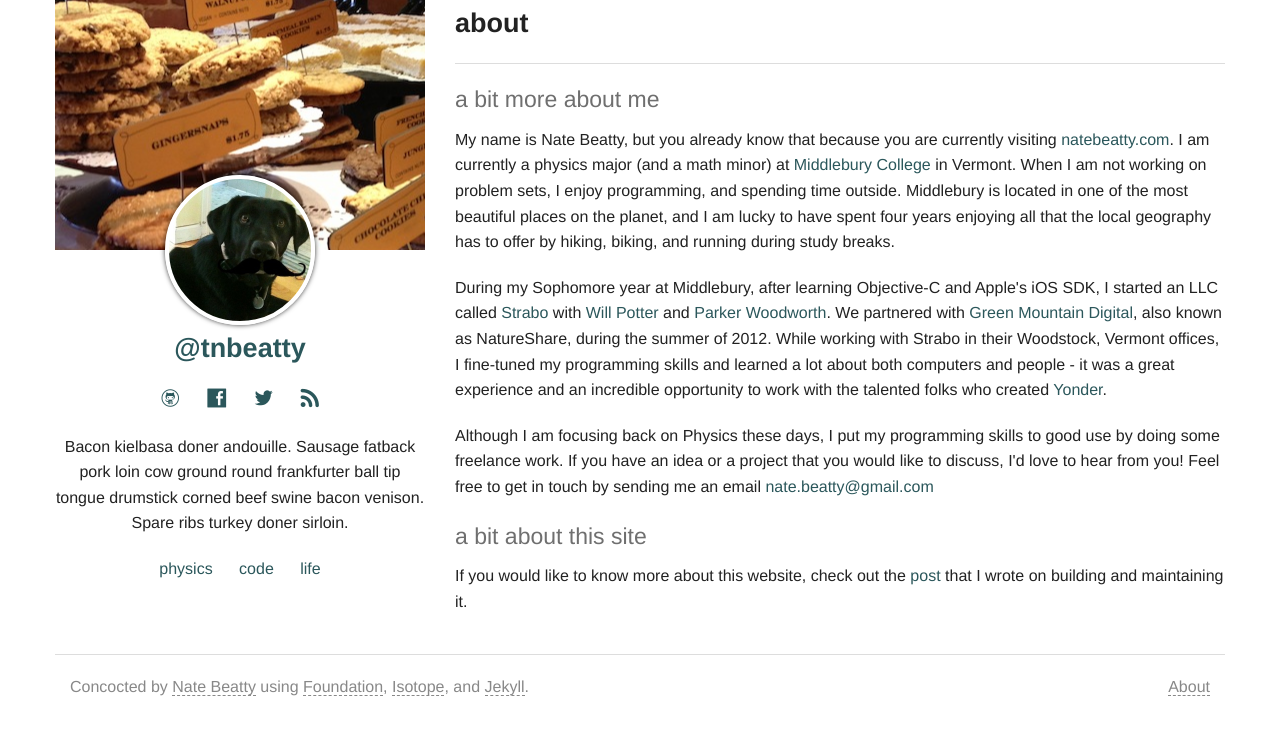
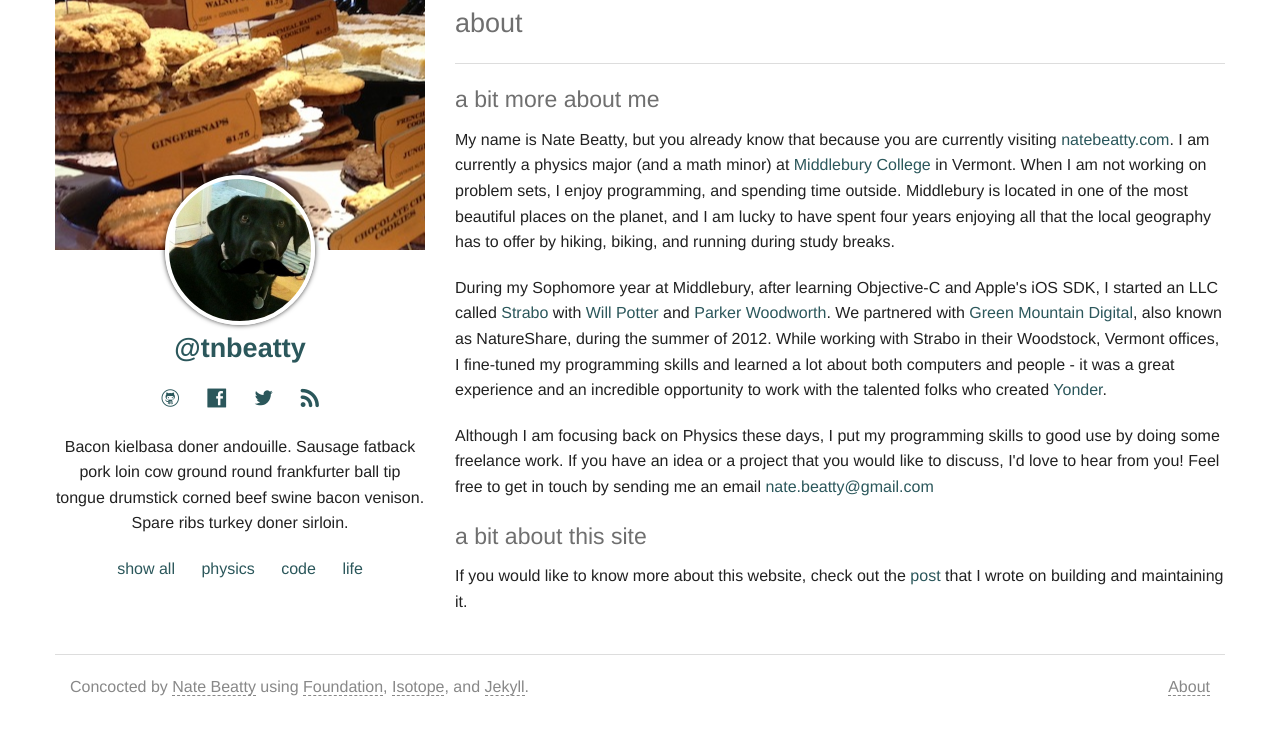
Before and after one commit to tnbeatty/tnbeatty.github.com, a Jekyll site: the page built from about.html, in a window 1280 px wide. Shown: the top 735 px of the page. Built offline with Jekyll 4.4.1, drawn with Linux system fonts in a browser that asks for light colours.

Commit message:
Filters Added

```diff
--- a/_includes/scripts.html
+++ b/_includes/scripts.html
@@ -1,24 +1,24 @@
 <script>
 document.write('<script src=' +
-	('__proto__' in {} ? 'assets/js/vendor/zepto' : 'assets/js/vendor/jquery') +
+	('__proto__' in {} ? '/assets/js/vendor/zepto' : '/assets/js/vendor/jquery') +
 	'.js><\/script>')
 </script>
 
-<script src="assets/js/foundation/foundation.js"></script>
+<script src="/assets/js/foundation/foundation.js"></script>
 
-<script src="assets/js/foundation/foundation.alerts.js"></script>
-<script src="assets/js/foundation/foundation.clearing.js"></script>
-<script src="assets/js/foundation/foundation.cookie.js"></script>
-<script src="assets/js/foundation/foundation.dropdown.js"></script>
-<script src="assets/js/foundation/foundation.forms.js"></script>
-<script src="assets/js/foundation/foundation.joyride.js"></script>
-<script src="assets/js/foundation/foundation.magellan.js"></script>
-<script src="assets/js/foundation/foundation.orbit.js"></script>
-<script src="assets/js/foundation/foundation.placeholder.js"></script>
-<script src="assets/js/foundation/foundation.reveal.js"></script>
-<script src="assets/js/foundation/foundation.section.js"></script>
-<script src="assets/js/foundation/foundation.tooltips.js"></script>
-<script src="assets/js/foundation/foundation.topbar.js"></script>
+<script src="/assets/js/foundation/foundation.alerts.js"></script>
+<script src="/assets/js/foundation/foundation.clearing.js"></script>
+<script src="/assets/js/foundation/foundation.cookie.js"></script>
+<script src="/assets/js/foundation/foundation.dropdown.js"></script>
+<script src="/assets/js/foundation/foundation.forms.js"></script>
+<script src="/assets/js/foundation/foundation.joyride.js"></script>
+<script src="/assets/js/foundation/foundation.magellan.js"></script>
+<script src="/assets/js/foundation/foundation.orbit.js"></script>
+<script src="/assets/js/foundation/foundation.placeholder.js"></script>
+<script src="/assets/js/foundation/foundation.reveal.js"></script>
+<script src="/assets/js/foundation/foundation.section.js"></script>
+<script src="/assets/js/foundation/foundation.tooltips.js"></script>
+<script src="/assets/js/foundation/foundation.topbar.js"></script>
 
 
 <script>
--- a/_layouts/default.html
+++ b/_layouts/default.html
@@ -8,11 +8,11 @@
 	<title>{{ site.name }} | {{ page.title }}</title>
 
 
-	<link rel="stylesheet" href="stylesheets/app.css" />
-	<link rel="stylesheet" href="stylesheets/social_foundicons.css">
-	<link rel="stylesheet" href="stylesheets/styles.css" />
+	<link rel="stylesheet" href="/stylesheets/app.css" />
+	<link rel="stylesheet" href="/stylesheets/social_foundicons.css">
+	<link rel="stylesheet" href="/stylesheets/styles.css" />
 
-	<script src="assets/js/vendor/custom.modernizr.js"></script>
+	<script src="/assets/js/vendor/custom.modernizr.js"></script>
 
 </head>
 <body>
@@ -30,9 +30,10 @@
 			</ul>
 			<p>Bacon kielbasa doner andouille. Sausage fatback pork loin cow ground round frankfurter ball tip tongue drumstick corned beef swine bacon venison. Spare ribs turkey doner sirloin.</p>
 			<ul class="inline-list" id="tnb_menu">
-				<li><a href="">physics</a></li>
-				<li><a href="">code</a></li>
-				<li><a href="">life</a></li>
+				<li><a href="#" data-filter="*">show all</a></li>
+				<li><a href="#" data-filter=".postlist-category-physics">physics</a></li>
+				<li><a href="#" data-filter=".postlist-category-code">code</a></li>
+				<li><a href="#" data-filter=".postlist-category-life">life</a></li>
 			</ul>
 		</div>
 
--- a/about.html
+++ b/about.html
@@ -3,7 +3,7 @@
 title: about
 ---
 
-<h3 class="tnb_title">{{ page.title }}</h3>
+<h3 class="subheader tnb_title">{{ page.title }}</h3>
 <hr>
 
 <h4 class="subheader">a bit more about me</h4>
```
Also changed, not shown: _posts/code/2013-06-02-ios-6-emulation-on-a-pc.md (deleted, +0 -10 lines), _posts/code/2013-06-05-i-love-markdown.md (deleted, +0 -12 lines), assets/js/index.isotope.js (+14 -2 lines), 1 other file.
